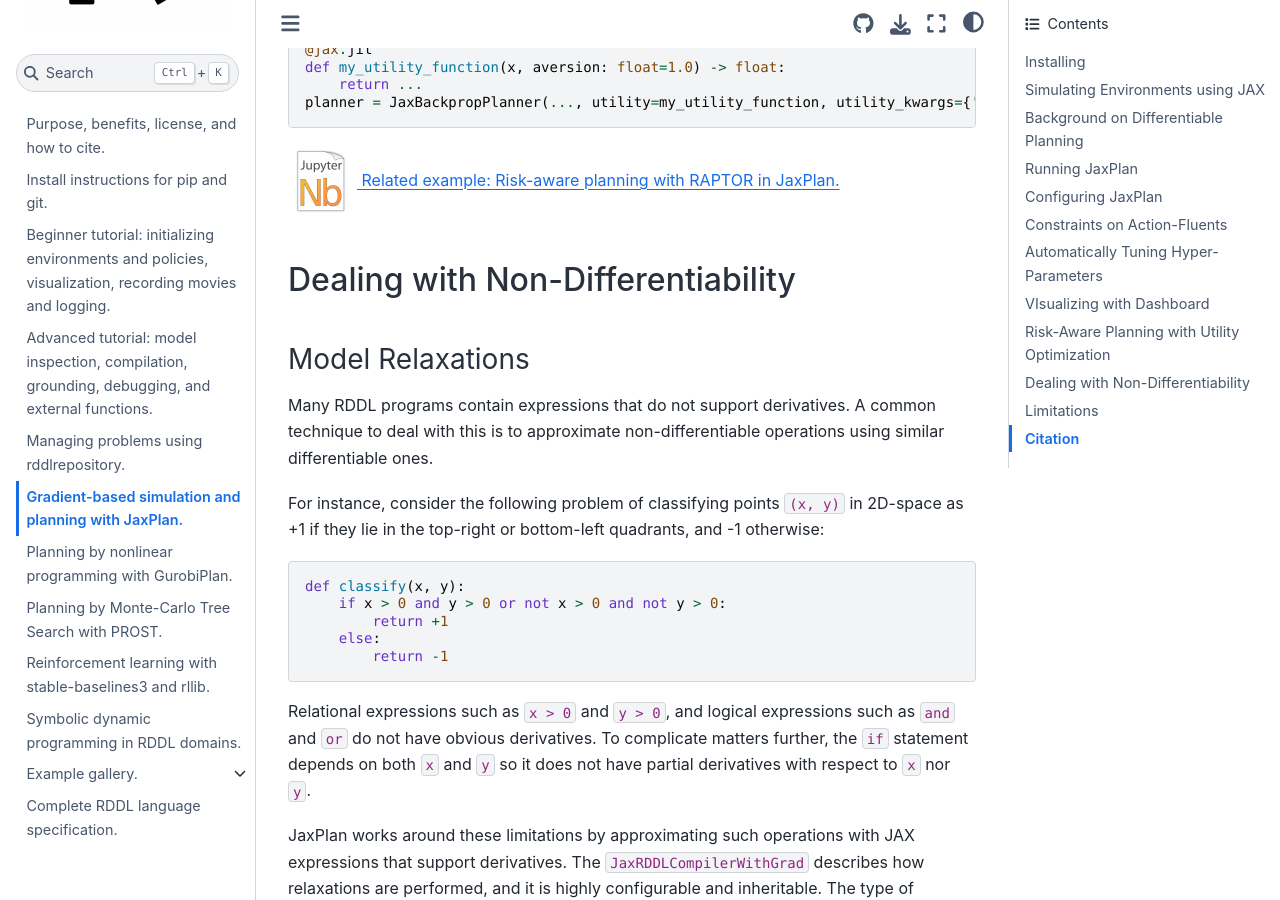
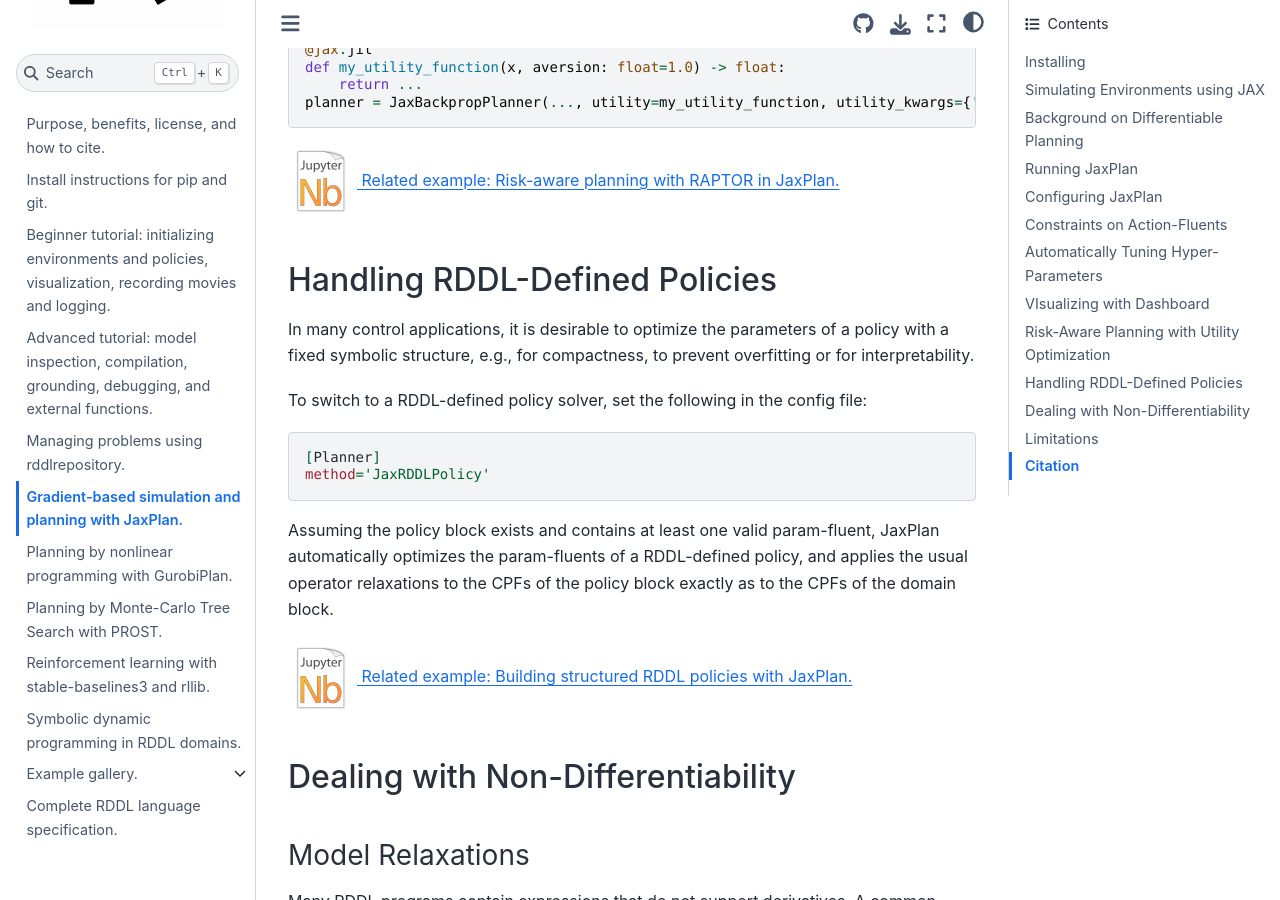
Before and after one commit to pyrddlgym-project/pyRDDLGym, a Sphinx documentation site: the page built from docs/jax.rst, in a window 1280 px wide and 900 px high, scrolled down 11361 px. Built offline with Sphinx 7.4.7 and the Sphinx Book theme 1.1.4, drawn with Linux system fonts in a browser that asks for light colours; pages that are not in the unit, such as notebooks, are missing from menus.

Commit message:
Adding rddl defined policies section in jax docs

```diff
--- a/docs/jax.rst
+++ b/docs/jax.rst
@@ -789,6 +789,30 @@ with additional arguments specifying the hyper-parameters of the utility functio
        Related example: Risk-aware planning with RAPTOR in JaxPlan.
    </a>
 
+Handling RDDL-Defined Policies
+-------------------
+
+In many control applications, it is desirable to optimize the parameters of a policy
+with a fixed symbolic structure, e.g., for compactness, to prevent overfitting or for interpretability.
+
+To switch to a RDDL-defined policy solver, set the following in the config file:
+
+.. code-block:: shell
+
+    [Planner]
+    method='JaxRDDLPolicy'
+
+Assuming the policy block exists and contains at least one valid param-fluent,
+JaxPlan automatically optimizes the param-fluents of a RDDL-defined policy,
+and applies the usual operator relaxations to the CPFs of the policy block exactly
+as to the CPFs of the domain block.
+
+.. raw:: html
+
+   <a href="notebooks/building_structured_rddl_policy_with_jaxplan.html">
+       <img src="_static/notebook_icon.png" alt="Jupyter Notebook" style="width:64px;height:64px;margin-right:5px;margin-top:5px;margin-bottom:5px;">
+       Related example: Building structured RDDL policies with JaxPlan.
+   </a>
 
 Dealing with Non-Differentiability
 -------------------
```
